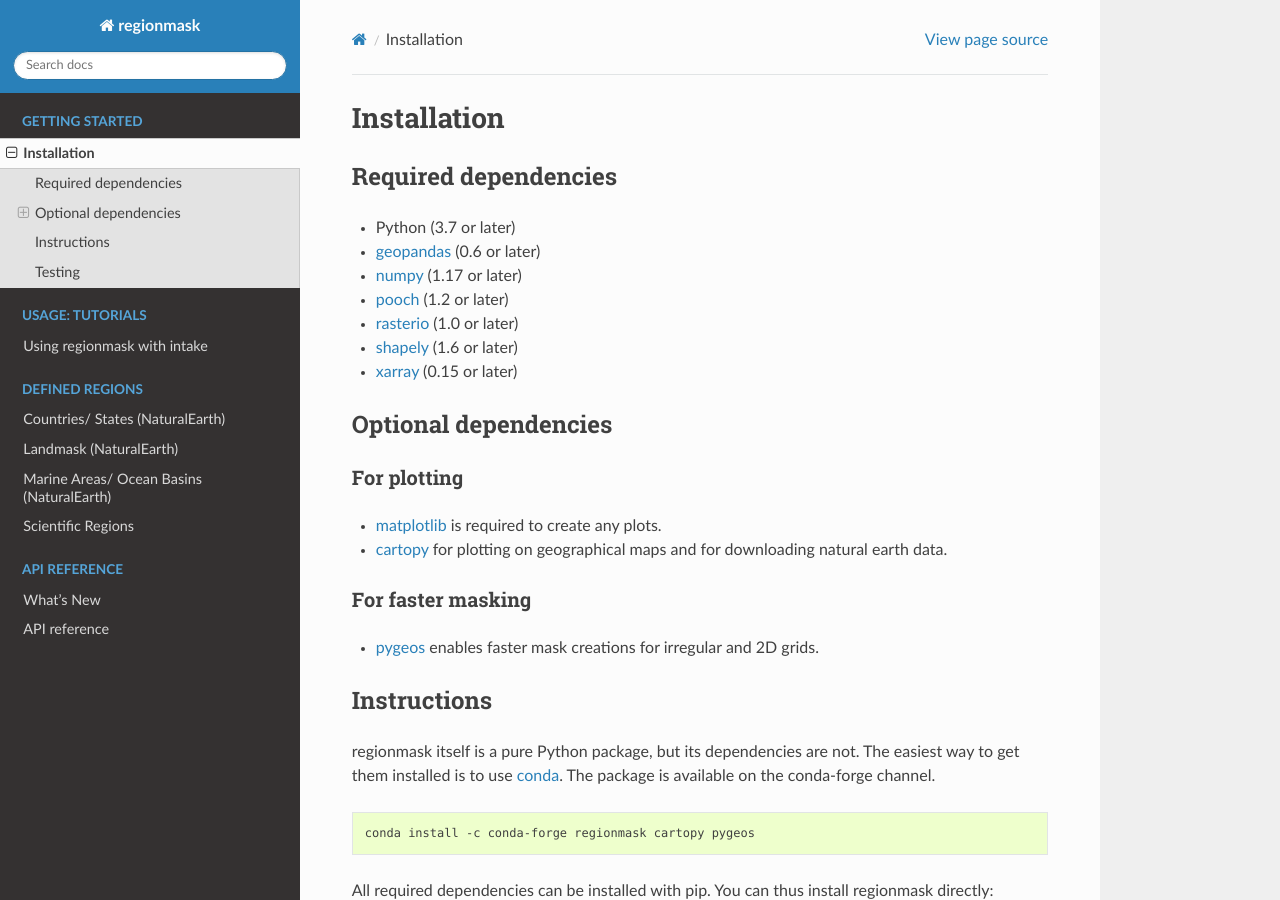
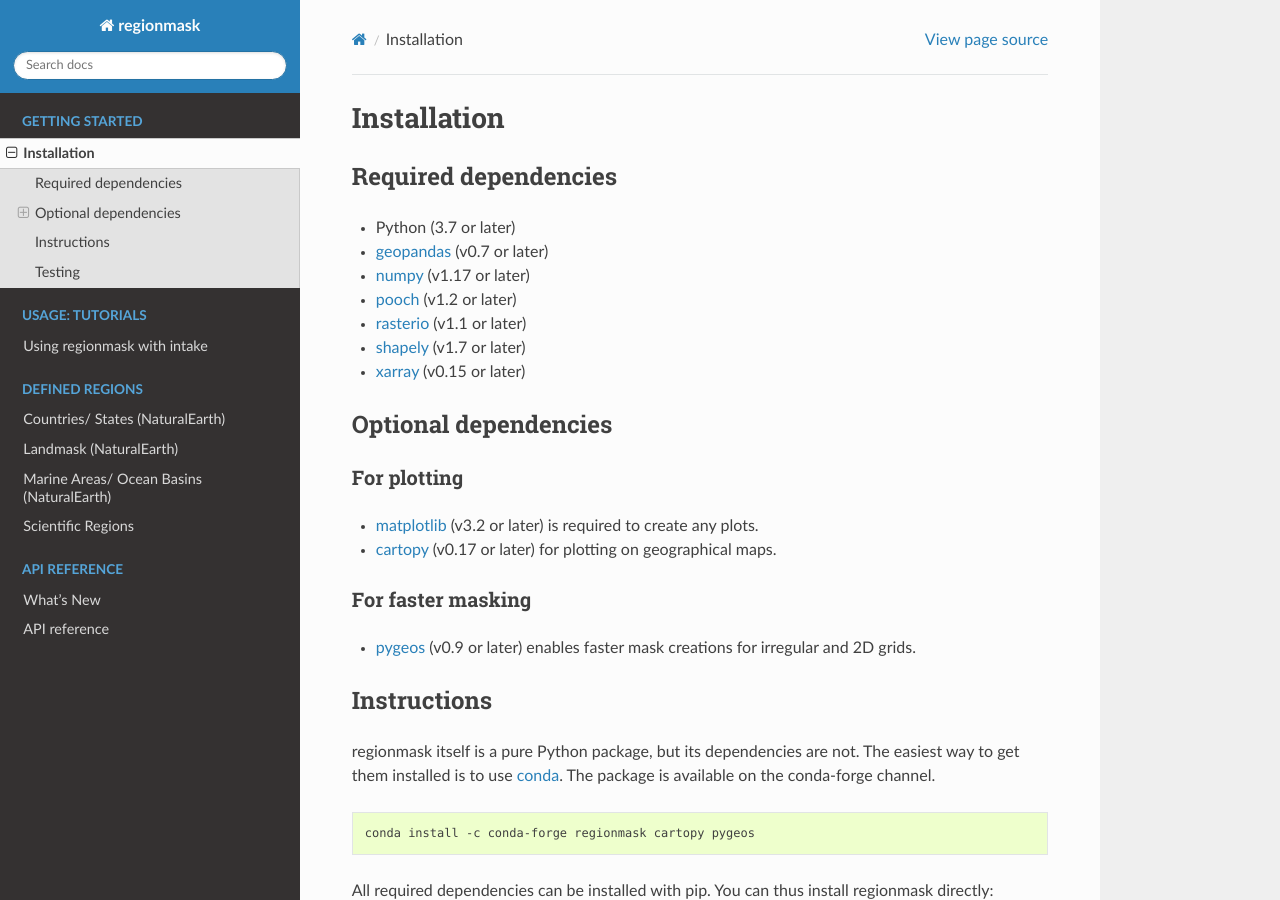
Before and after one commit to regionmask/regionmask, a Sphinx documentation site: the page built from docs/installation.rst, in a window 1280 px wide and 900 px high. Built offline with Sphinx 7.4.7 and the Read the Docs theme 2.0.0, drawn with Linux system fonts in a browser that asks for light colours; pages that are not in the unit, such as notebooks, are missing from menus; the version number could not be read and is left out.

```diff
--- a/docs/installation.rst
+++ b/docs/installation.rst
@@ -5,12 +5,12 @@ Required dependencies
 ---------------------
 
 - Python (3.7 or later)
-- `geopandas <http://geopandas.org/>`__ (0.6 or later)
-- `numpy <http://www.numpy.org/>`__ (1.17 or later)
-- `pooch <https://www.fatiando.org/pooch/latest/>`__ (1.2 or later)
-- `rasterio <https://rasterio.readthedocs.io/>`__ (1.0 or later)
-- `shapely <http://toblerity.org/shapely/>`__ (1.6 or later)
-- `xarray <http://xarray.pydata.org/>`__ (0.15 or later)
+- `geopandas <http://geopandas.org/>`__ (v0.7 or later)
+- `numpy <http://www.numpy.org/>`__ (v1.17 or later)
+- `pooch <https://www.fatiando.org/pooch/latest/>`__ (v1.2 or later)
+- `rasterio <https://rasterio.readthedocs.io/>`__ (v1.1 or later)
+- `shapely <http://toblerity.org/shapely/>`__ (v1.7 or later)
+- `xarray <http://xarray.pydata.org/>`__ (v0.15 or later)
 
 Optional dependencies
 ---------------------
@@ -18,14 +18,14 @@ Optional dependencies
 For plotting
 ~~~~~~~~~~~~
 
-- `matplotlib <http://matplotlib.org/>`__ is required to create any plots.
-- `cartopy <http://scitools.org.uk/cartopy/>`__ for plotting on geographical maps and
-  for downloading natural earth data.
+- `matplotlib <http://matplotlib.org/>`__ (v3.2 or later) is required to create any plots.
+- `cartopy <http://scitools.org.uk/cartopy/>`__ (v0.17 or later) for plotting on
+  geographical maps.
 
 For faster masking
 ~~~~~~~~~~~~~~~~~~
 
-- `pygeos <https://pygeos.readthedocs.io/en/stable/>`__ enables faster mask creations for
+- `pygeos <https://pygeos.readthedocs.io/en/stable/>`__ (v0.9 or later) enables faster mask creations for
   irregular and 2D grids.
 
 Instructions
--- a/docs/whats_new.rst
+++ b/docs/whats_new.rst
@@ -17,12 +17,16 @@ Breaking Changes
 ~~~~~~~~~~~~~~~~
 
 - Removed support for Python 3.6 (:pull:`288`).
-- The minimum versions of some dependencies were changed (:pull:`311`):
+- The minimum versions of some dependencies were changed (:pull:`311`, :pull:`312`):
 
   ============ ===== =====
   Package      Old   New
   ============ ===== =====
+  geopandas    0.6   0.7
+  matplotlib   3.1   3.2
   pooch        1.0   1.2
+  rasterio     1.0   1.1
+  shapely      1.6   1.7
   ============ ===== =====
 
 - ``regionmask.defined_regions.natural_earth`` is deprecated. ``defined_regions.natural_earth`` used
--- a/requirements.txt
+++ b/requirements.txt
@@ -2,9 +2,9 @@
 # it exists to let GitHub build the repository dependency graph
 # https://help.github.com/en/github/visualizing-repository-data-with-graphs/listing-the-packages-that-a-repository-depends-on
 
-geopandas >= 0.6
+geopandas >= 0.7
 numpy >= 1.17
 pooch >= 1.2
-rasterio >= 1.0
-shapely >= 1.6
+rasterio >= 1.1
+shapely >= 1.7
 xarray >= 0.15
--- a/setup.cfg
+++ b/setup.cfg
@@ -27,12 +27,12 @@ zip_safe = False  # https://mypy.readthedocs.io/en/latest/installed_packages.htm
 include_package_data = True
 python_requires = >=3.7
 install_requires =
-    geopandas >= 0.6
+    geopandas >= 0.7
     numpy >= 1.17
     pooch >= 1.2
-    rasterio >= 1.0
+    rasterio >= 1.1
     setuptools >= 40.4  # for pkg_resources
-    shapely >= 1.6
+    shapely >= 1.7
     xarray >= 0.15
 
 [tool:pytest]
```
Also changed, not shown: 2 other files.
